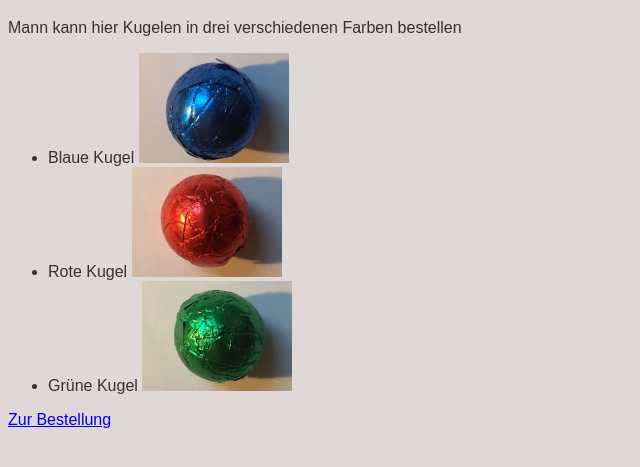
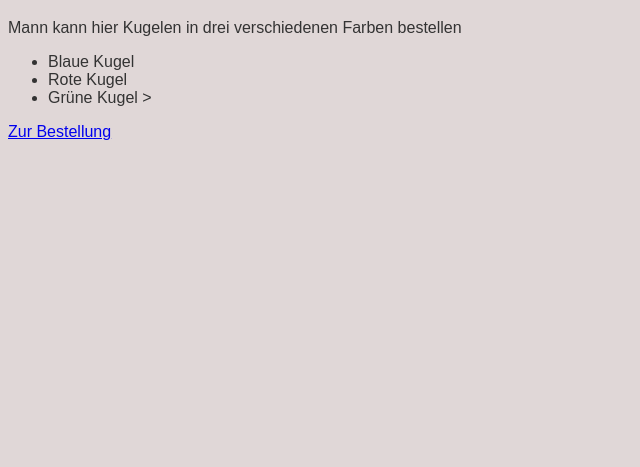
Before and after one commit to MikaB-sudo/Foerderband, a plain HTML site: page Website/index.html in a window 1280 px wide. Shown: the part 61-528 px from the top of the page, without its empty margins (0-640 px from the left). Drawn offline with Linux system fonts and the light colour scheme.

Commit message:
Add initial HTML and CSS files for the website

```diff
--- a/Website/index.html
+++ b/Website/index.html
@@ -9,9 +9,9 @@
 <h1>Kugel Bestellung</h1>
 <p>Mann kann hier Kugelen in drei verschiedenen Farben bestellen</p>
 <ul>
-<li>Blaue Kugel <img src="assets/BonbonBlau-300x220.jpg" alt="Blaue Kugel" width="150" height="110"> </li>
-<li>Rote Kugel <img src="assets/BonBonRot-300x220.jpg" alt="Rote Kugel" width="150" height="110"></li>
-<li>Grüne Kugel <img src="assets/BonBonGruen-300x220.jpg" alt="Grüne Kugel" width="150" height="110"></li>
+<li>Blaue Kugel </li>
+<li>Rote Kugel </li>
+<li>Grüne Kugel ></li>
 </ul>
 <p><a href="bestellung.html">Zur Bestellung</a></p>
 </body>
```
Also changed, not shown: Website/assets/BonBonGruen-300x220.jpg (deleted), Website/assets/BonBonRot-300x220.jpg (deleted), Website/assets/BonbonBlau-300x220.jpg (deleted).
